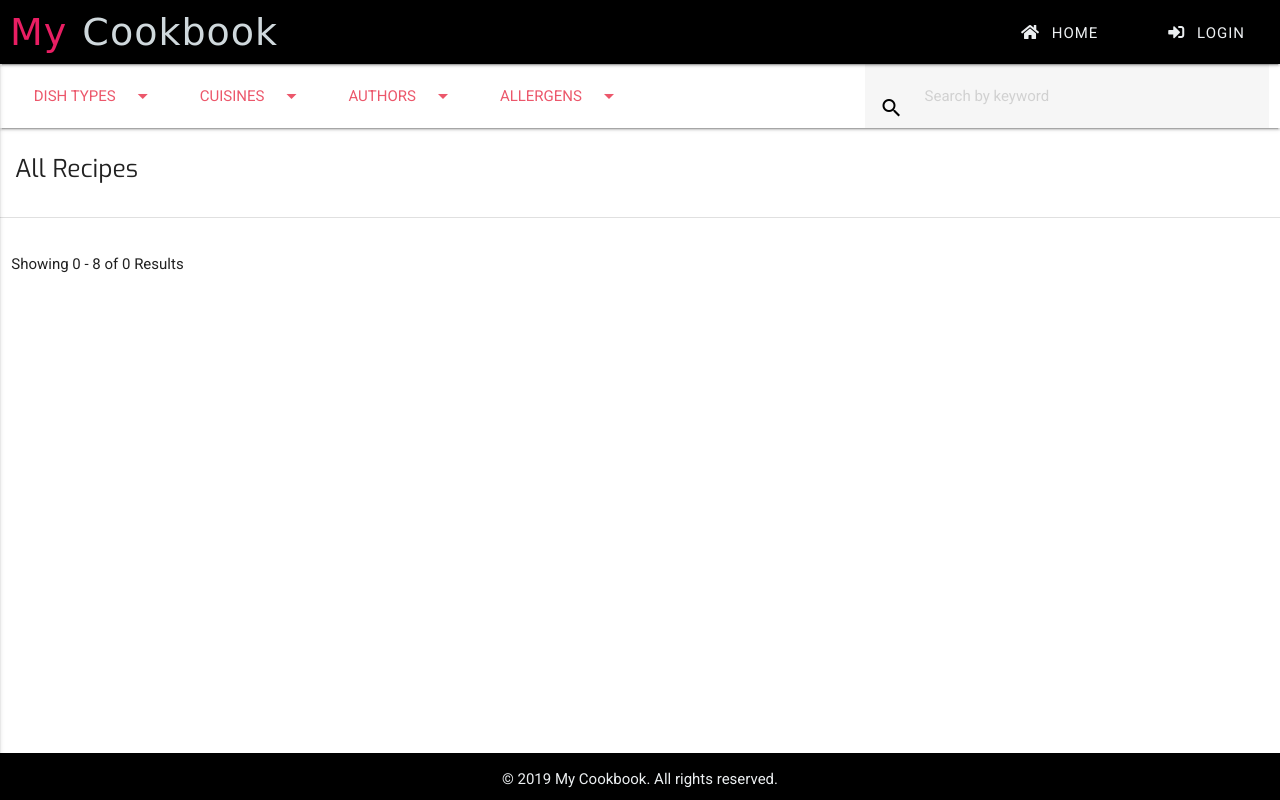
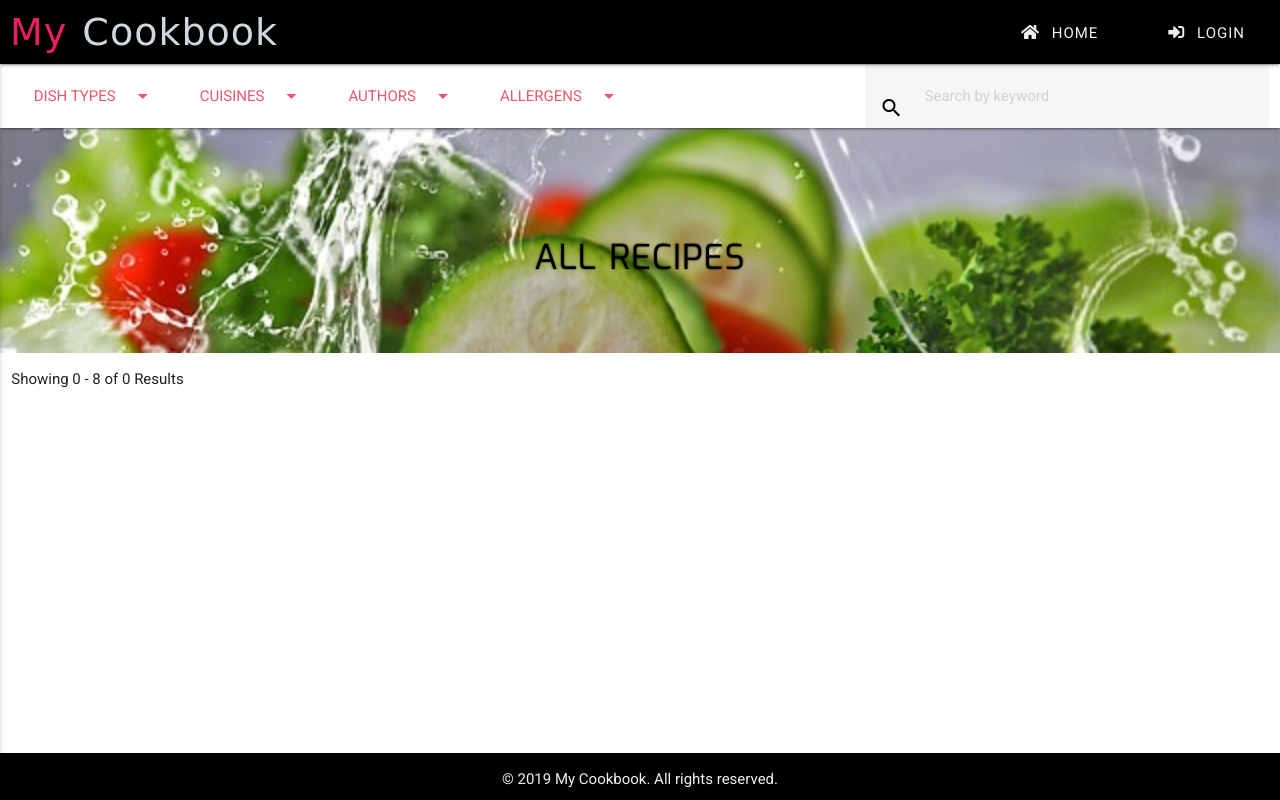
Before and after one commit to Code-Institute-Submissions/online-cookbook-3, a Flask app: a page that uses templates/base.html in a window 1280 px wide. Run offline with Flask 2, Linux system fonts and the light colour scheme; data that the repository does not hold is empty; some libraries are stand-ins or nearby versions; some web fonts are replaced.

Commit message:
Added parallax to the home page

```diff
--- a/static/css/style.css
+++ b/static/css/style.css
@@ -68,8 +68,21 @@ nav .brand-logo {
 }
 
 /*---------------------------------------------------------------------- Home */
-.custom-container {
-    width: 85%;
+.parallax-container {
+   height: 225px;
+   position: relative;
+}
+.banner-heading {
+   position: absolute;
+   top: 50%;
+   left: 50%;
+   transform: translate(-50%, -50%);
+   color: black;
+   font-family: 'Exo', sans-serif;
+   letter-spacing: 1px;
+   word-spacing: 2px;
+   text-shadow: 0px 0px 2px rgb(0,0,0);
+   text-transform: uppercase;
 }
 .heading {
     padding: 15px;
--- a/templates/base.html
+++ b/templates/base.html
@@ -178,7 +178,7 @@
             $("body").on("click","#delete_step", function() {
                 $(this).parents(".new-step").remove();
             });
-
+             $('.parallax').parallax();
         });
     </script>
 </body>
--- a/templates/home.html
+++ b/templates/home.html
@@ -1,7 +1,11 @@
 {% extends 'base.html' %}{% block content %}
 
-<h5 class="heading">All Recipes </h5>
-<div class="divider"></div>
+<div class="parallax-container">
+      <div class="parallax">
+        <img src="{{ url_for('static', filename='images/banner.jpg') }}">
+        <h4 class="banner-heading">All Recipes</h4>
+      </div>
+</div>
   <div class="row">
     <ul class="col s12 m6">
       {% if total_recipes == 0 %}
```
Also changed, not shown: static/images/banner.jpg (added).
